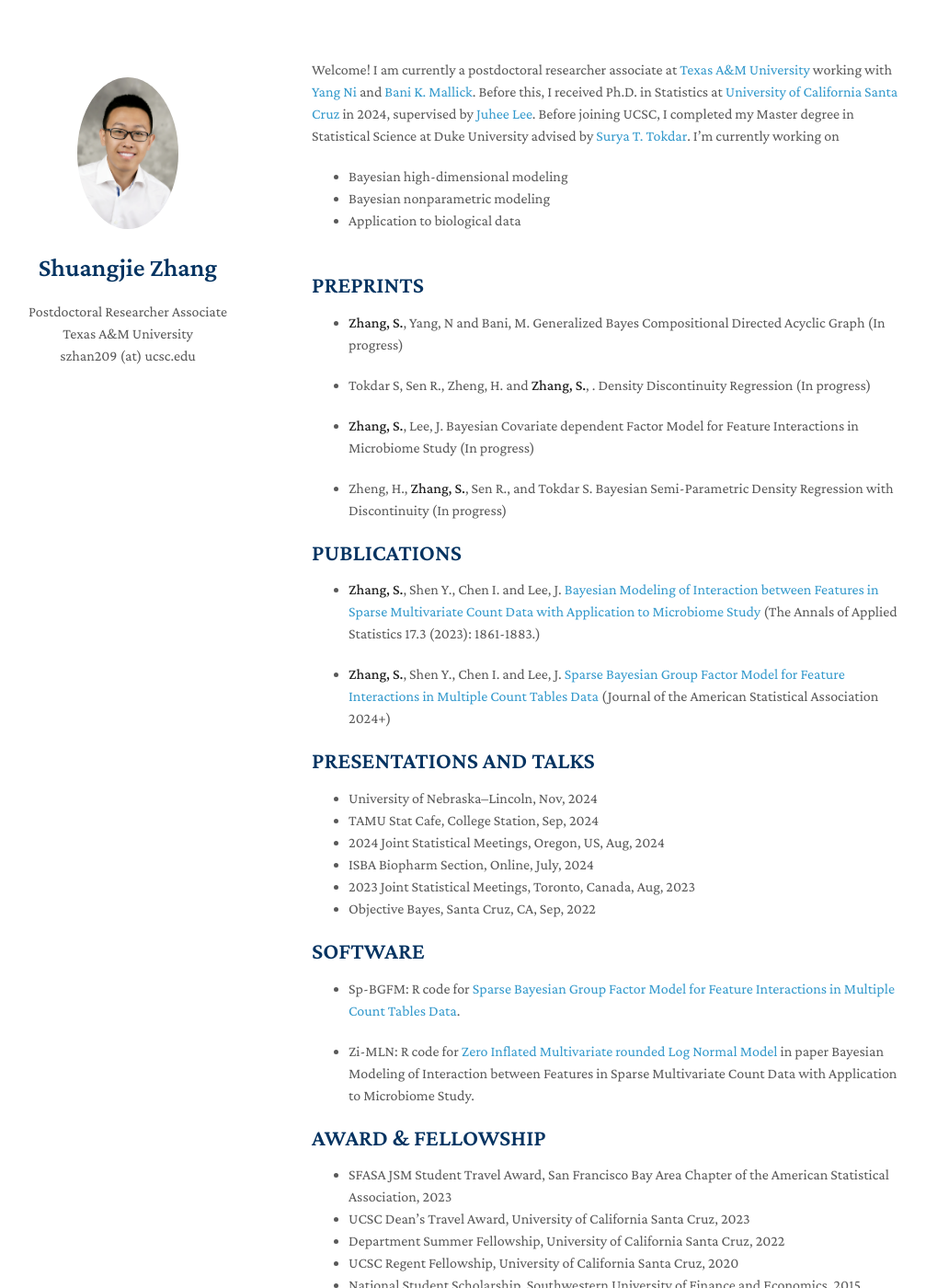
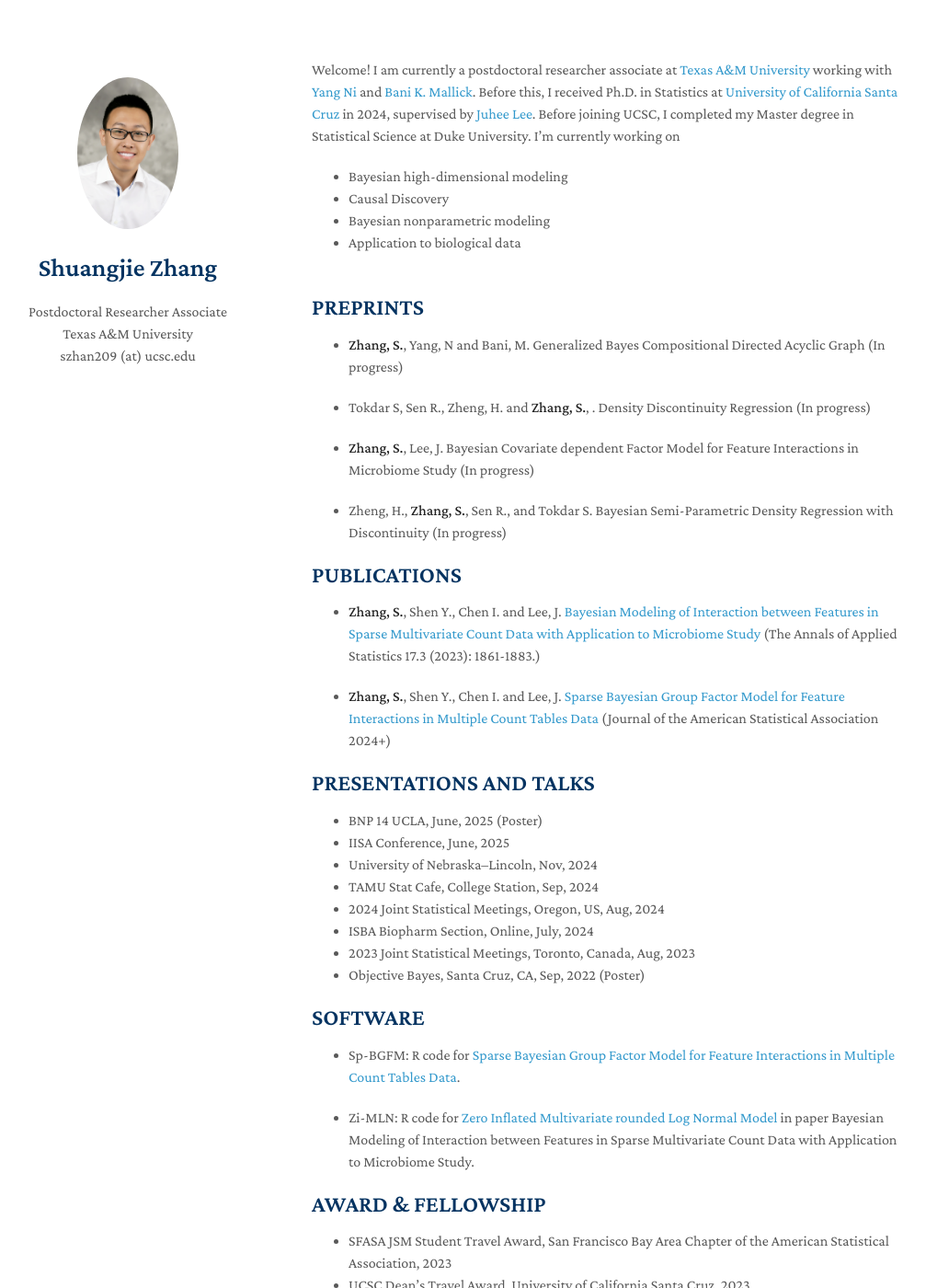
Before and after one commit to shuang-jie/shuang-jie.github.io, a Jekyll site: the page built from index.md, in a window 1280 px wide and 1400 px high. Shown: the whole window at 92% size, without its empty margins (131-1138 px from the left). Built offline with Jekyll 4.4.1, drawn with Linux system fonts in a browser that asks for light colours; nearby versions of some CDN libraries; a style sheet for code colours, icons or effects is not loaded.

Commit message:
Update index.md

```diff
--- a/index.md
+++ b/index.md
@@ -2,9 +2,10 @@
 layout: homepage
 ---
 
-Welcome! I am currently a postdoctoral researcher associate at [Texas A&M University](https://stat.tamu.edu/) working with [Yang Ni](https://nystat.github.io/yni/) and [Bani K. Mallick](https://sites.google.com/tamu.edu/bani-k-mallick/bio). Before this, I received Ph.D. in Statistics at [University of California Santa Cruz](https://www.ucsc.edu/) in 2024, supervised by [Juhee Lee](https://sites.google.com/ucsc.edu/juheelee/home?authuser=0). Before joining UCSC, I completed my Master degree in Statistical Science at Duke University advised by [Surya T. Tokdar](http://www2.stat.duke.edu/~st118/). I’m currently working on
+Welcome! I am currently a postdoctoral researcher associate at [Texas A&M University](https://stat.tamu.edu/) working with [Yang Ni](https://nystat.github.io/yni/) and [Bani K. Mallick](https://sites.google.com/tamu.edu/bani-k-mallick/bio). Before this, I received Ph.D. in Statistics at [University of California Santa Cruz](https://www.ucsc.edu/) in 2024, supervised by [Juhee Lee](https://sites.google.com/ucsc.edu/juheelee/home?authuser=0). Before joining UCSC, I completed my Master degree in Statistical Science at Duke University. I’m currently working on
 
 - Bayesian high-dimensional modeling
+- Causal Discovery
 - Bayesian nonparametric modeling
 - Application to biological data
 <br>
@@ -28,12 +29,14 @@ Welcome! I am currently a postdoctoral researcher associate at [Texas A&M Univer
 * **Zhang, S.**, Shen Y., Chen I. and Lee, J. [Sparse Bayesian Group Factor Model for Feature Interactions in Multiple Count Tables Data](https://www.tandfonline.com/doi/full/10.1080/01621459.2025.2449721?src=exp-la) (Journal of the American Statistical Association 2024+)
 
 ## PRESENTATIONS AND TALKS
+* BNP 14 UCLA, June, 2025 (Poster)
+* IISA Conference, June, 2025
 * University of Nebraska–Lincoln, Nov, 2024
 * TAMU Stat Cafe, College Station, Sep, 2024
 * 2024 Joint Statistical Meetings, Oregon, US, Aug, 2024
 * ISBA Biopharm Section, Online, July, 2024
 * 2023 Joint Statistical Meetings, Toronto, Canada, Aug, 2023
-* Objective Bayes, Santa Cruz, CA, Sep, 2022
+* Objective Bayes, Santa Cruz, CA, Sep, 2022  (Poster)
 
 ## SOFTWARE
 
```
